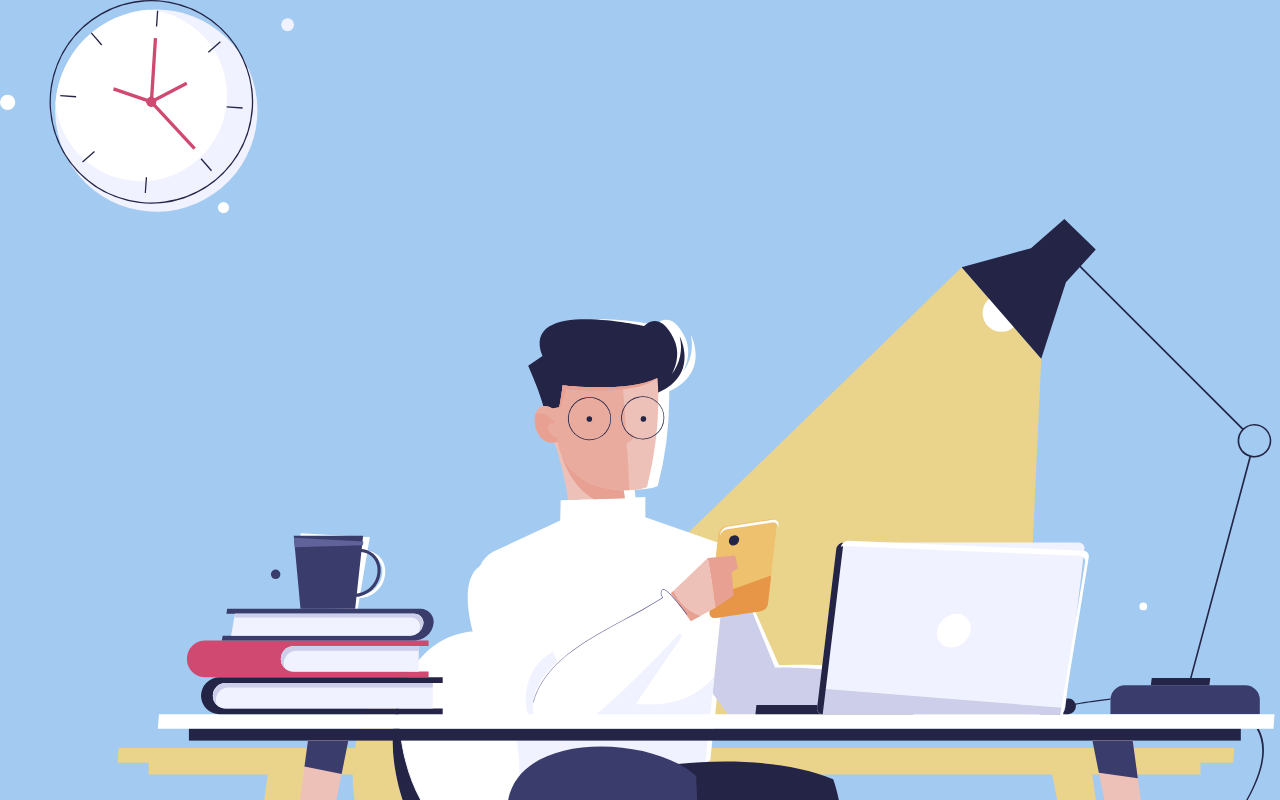
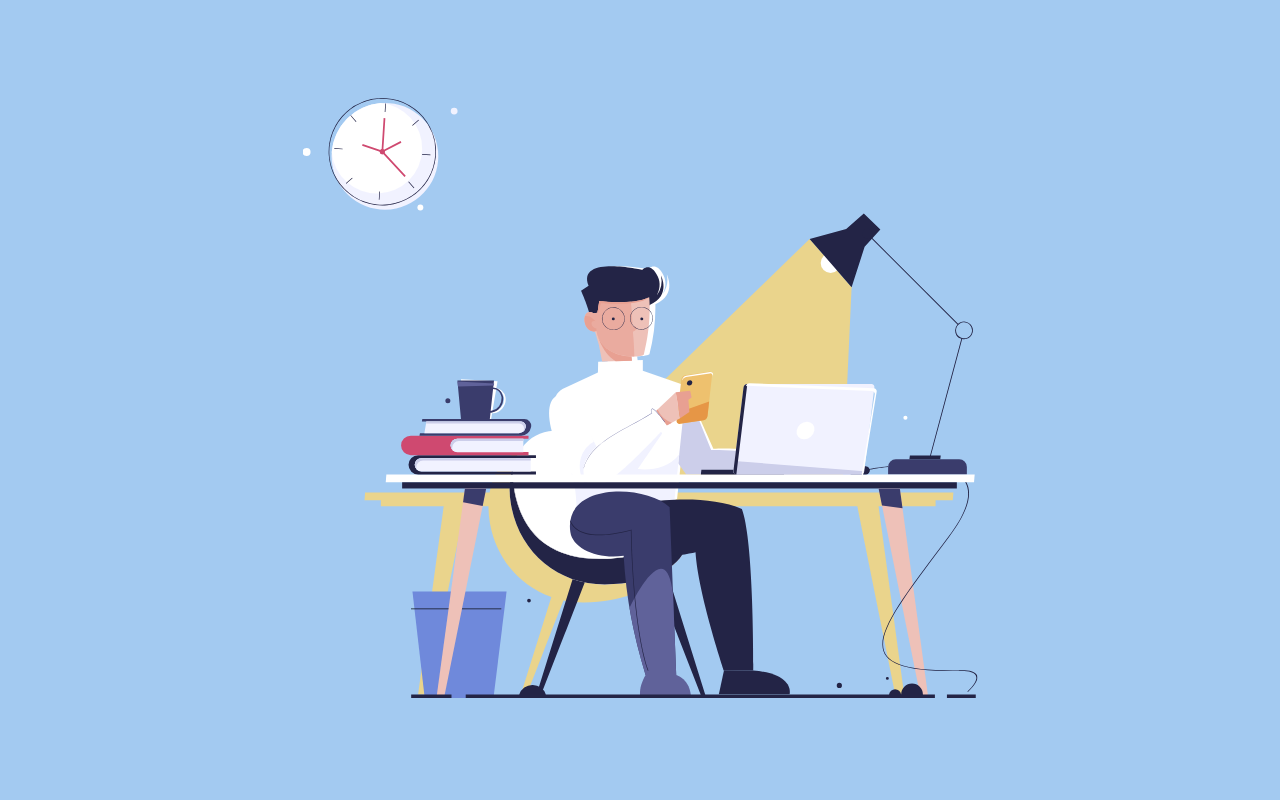
Before and after one commit to tanthuann/working-table, a React (Create React App) app: page / in a window 1280 px wide. Built offline with nearby package versions, Linux system fonts and the light colour scheme.

Commit message:
chore: rename component

```diff
--- a/src/App.jsx
+++ b/src/App.jsx
@@ -1,4 +1,4 @@
-// others
+// components
 import WorkingTableImage from "./components/WorkingTableImage";
 
 const App = () => (
--- a/src/components/WorkingTableImage/styles.scss
+++ b/src/components/WorkingTableImage/styles.scss
@@ -1,4 +1,4 @@
-.logo {
+.working-table-image-wrapper {
   position: absolute;
   top: 50%;
   left: 50%;
```
